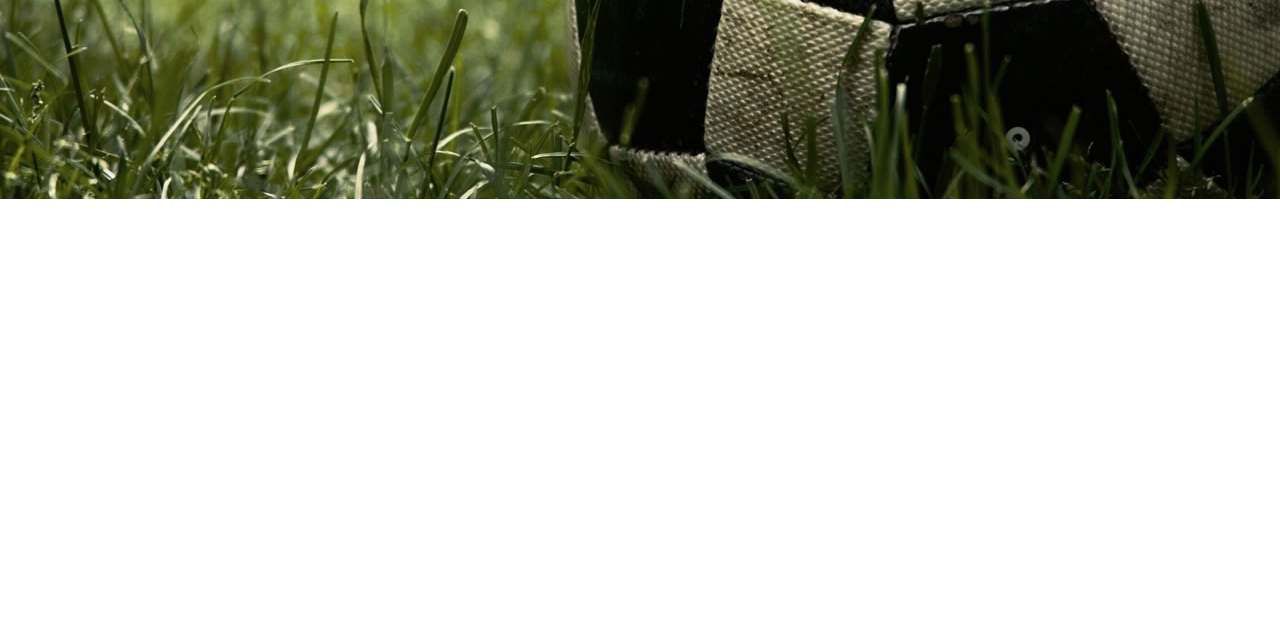
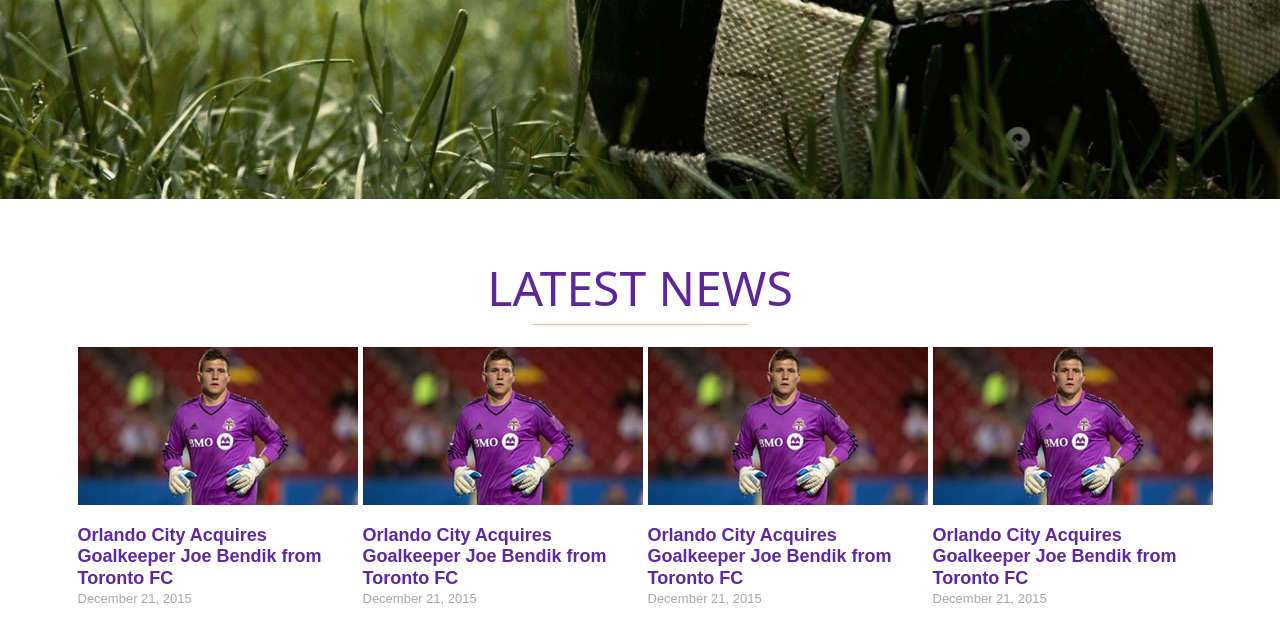
Before and after one commit to viktor-lima/projeto1CursoWeb, a plain HTML site: page index.html in a window 1280 px wide. Shown: the part 509-1150 px from the top of the page. Before the commit the page ends 878 px from the top, so only its background shows below. Drawn offline with nearby package versions, Linux system fonts and the light colour scheme.

Commit message:
Latest News

```diff
--- a/css/orlando.css
+++ b/css/orlando.css
@@ -186,3 +186,40 @@
     color: #FFF;
     font-weight: bold;
 }
+
+#new{
+    position: relative;
+    top: -110px;
+}
+
+#new h2{
+    color: #5E2799;
+    font-size: 48px;
+    text-transform: uppercase;
+    text-align: center;
+}
+
+#new hr{
+    border: #FDE192 solid 2px;
+    width: 200px;
+    margin: 0 auto;
+}
+
+#new .thumbnails{
+    margin-top: 20px;
+}
+
+#new .thumbnails h3{
+    color: #5E299A;
+    font-size: 18px;
+    font-family: sans-serif;
+    font-weight: bold;
+    margin-top: 20px;
+    margin-bottom: 0;
+}
+#new .thumbnails time{
+    color: #A7A7A7;
+    font-size: small;
+    font-family: sans-serif;
+    margin-top: 20px;
+}
--- a/index.html
+++ b/index.html
@@ -70,7 +70,35 @@
 						Orlando City Soccer Club
 					</small>
 				</h1>
+			</div>
+			<div id="new" class="container">
+				<div class="row text-center">
+					<h2>Latest News</h2>
+					<hr>
+				</div>
 
+				<div class="row thumbnails">
+					<div class="col-md-3">
+						<img src="img/noticia-thumb.jpg" alt="Noticia">
+						<h3>Orlando City Acquires Goalkeeper Joe Bendik from Toronto FC</h3>
+						<time>December 21, 2015</time>
+					</div>
+					<div class="col-md-3">
+						<img src="img/noticia-thumb.jpg" alt="Noticia">
+						<h3>Orlando City Acquires Goalkeeper Joe Bendik from Toronto FC</h3>
+						<time>December 21, 2015</time>
+					</div>
+					<div class="col-md-3">
+						<img src="img/noticia-thumb.jpg" alt="Noticia">
+						<h3>Orlando City Acquires Goalkeeper Joe Bendik from Toronto FC</h3>
+						<time>December 21, 2015</time>
+					</div>
+					<div class="col-md-3">
+						<img src="img/noticia-thumb.jpg" alt="Noticia">
+						<h3>Orlando City Acquires Goalkeeper Joe Bendik from Toronto FC</h3>
+						<time>December 21, 2015</time>
+					</div>
+				</div>
 			</div>
 		</section>
 		<script src="https://kit.fontawesome.com/9ffce81729.js" crossorigin="anonymous"></script>
```
Also changed, not shown: img/noticia-thumb.jpg (added).
